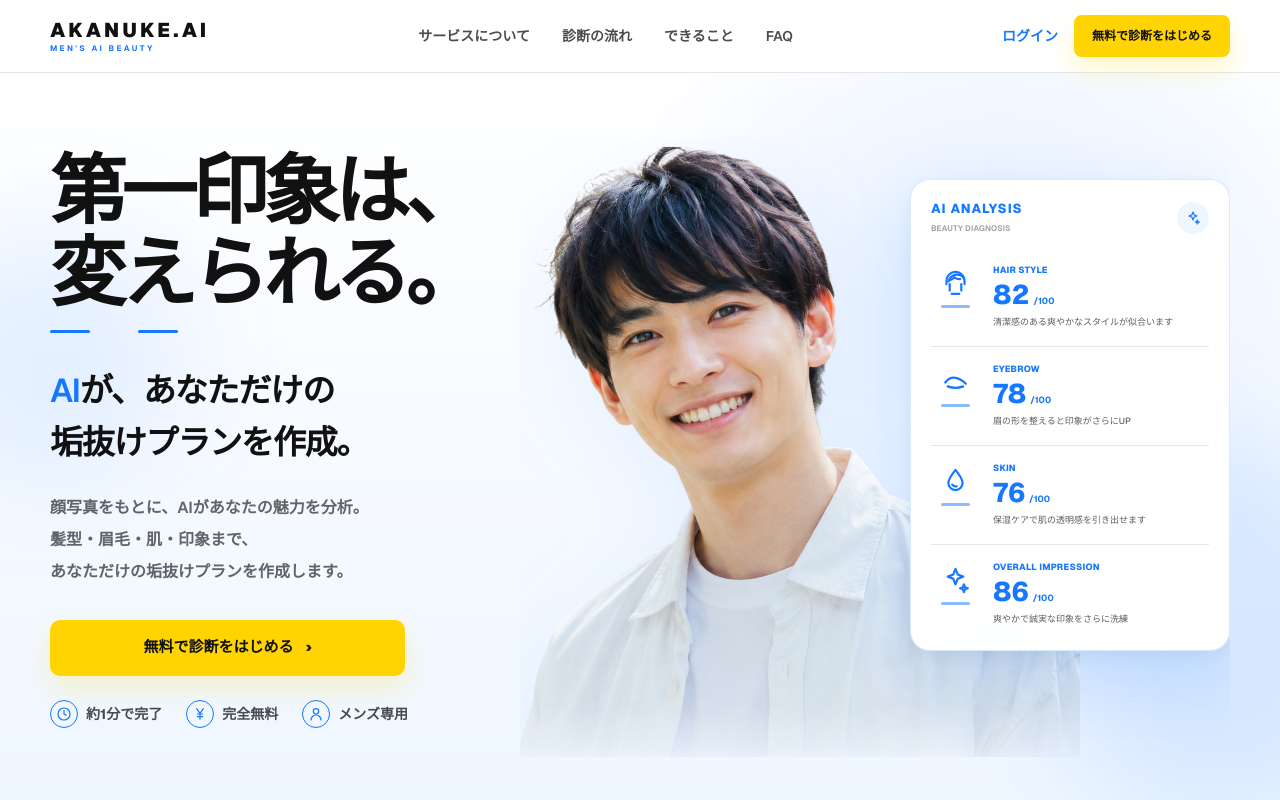
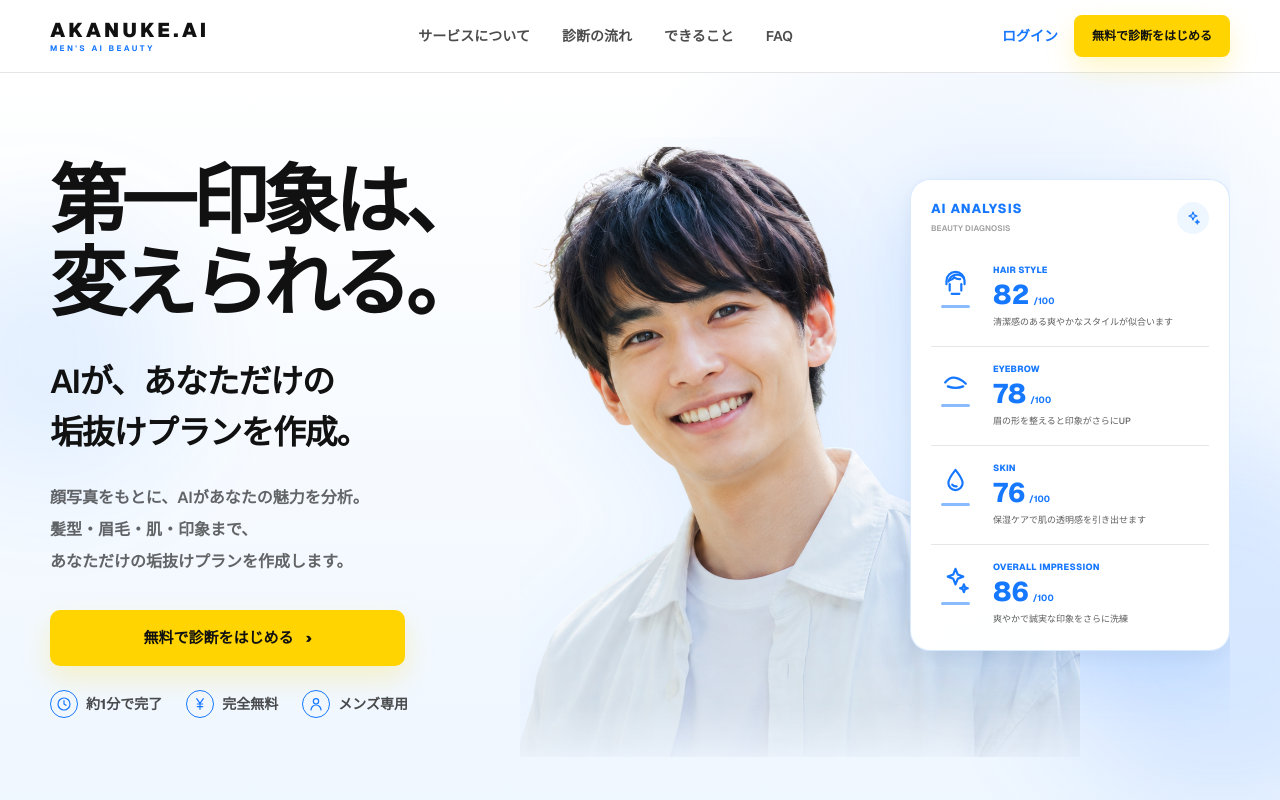
Before and after one commit to mori10tech/akanuke-ai, a Next.js app: page / in a window 1280 px wide. Shown: the top 800 px of the page. Built offline with nearby package versions, Linux system fonts and the light colour scheme.

Commit message:
git commit -m "style: LPのヒーローセクションのデザインを調整"

```diff
--- a/app/page.tsx
+++ b/app/page.tsx
@@ -268,17 +268,11 @@ export default function Home() {
               変えられる。
             </h1>
 
-            <div
-              className="mt-4 flex gap-12"
-              aria-hidden="true"
-            >
-              <span className="h-[3px] w-10 rounded-full bg-[#1677FF]" />
-              <span className="h-[3px] w-10 rounded-full bg-[#1677FF]" />
-            </div>
+
 
             <p className="mt-8 text-[25px] font-semibold leading-[1.55] tracking-[-0.035em] sm:text-[30px] lg:text-[33px]">
-              <span className="text-[#1677FF]">AI</span>
-              が、あなただけの
+
+              AIが、あなただけの
               <br />
               垢抜けプランを作成。
             </p>
```
